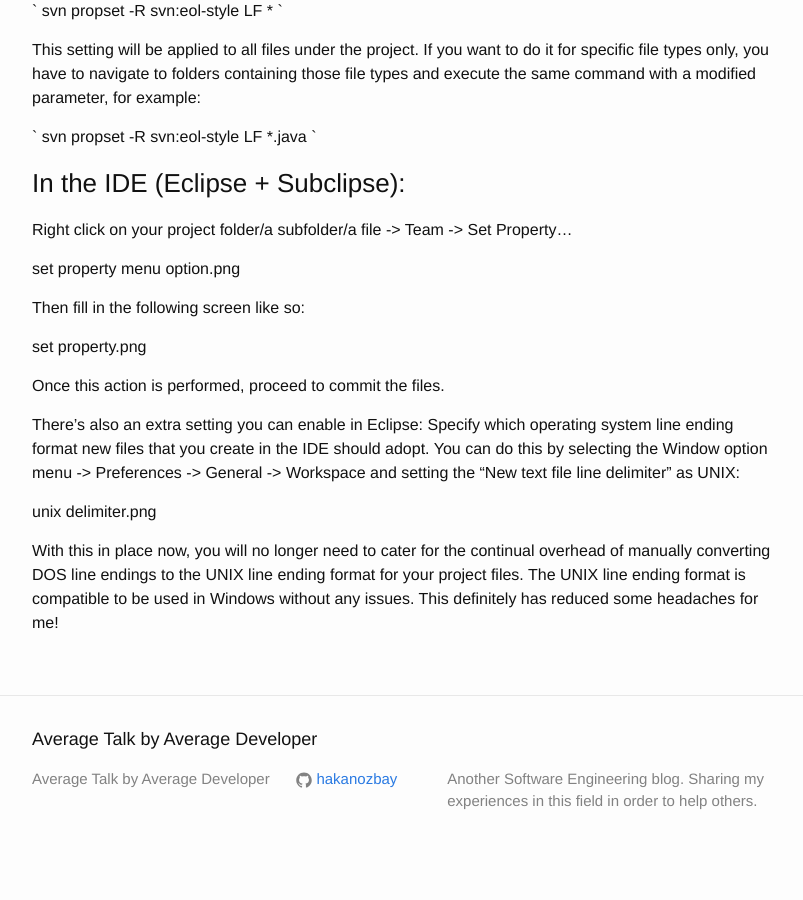
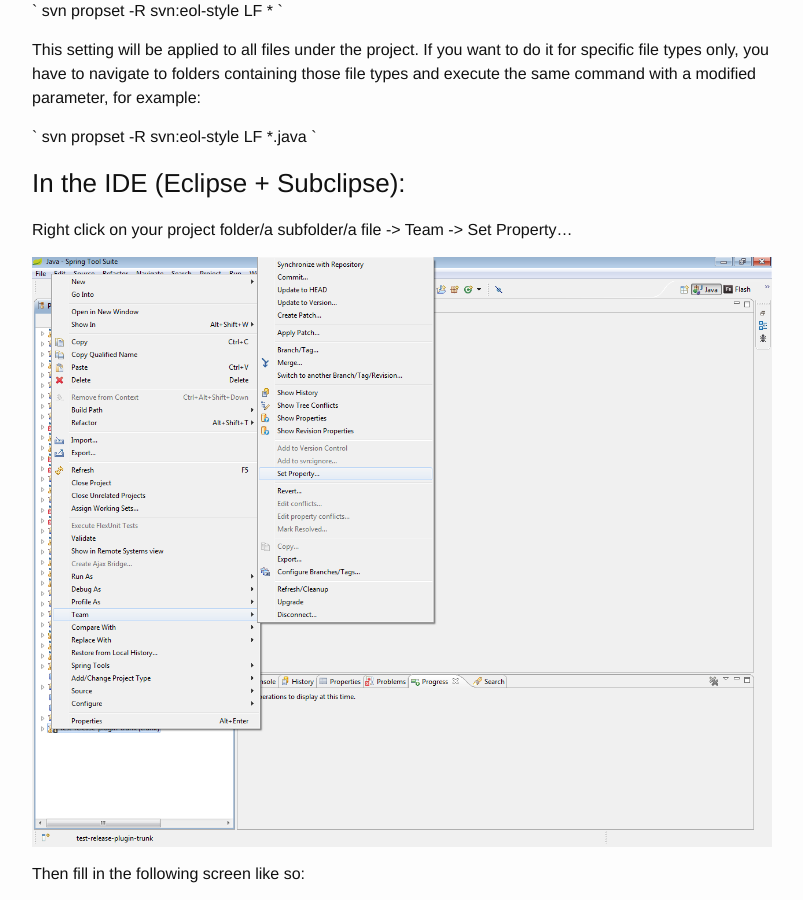
Before and after one commit to hakanozbay/hakanozbay.github.io, a Jekyll site: the page built from _posts/2013-06-27-removing-dos-line-ending-markers.md, in a window 1280 px wide and 900 px high, scrolled down 1202 px. Shown: the whole window, without its empty margins (238-1041 px from the left). Built offline with Jekyll 4.4.1, drawn with Linux system fonts in a browser that asks for light colours; before the commit the page ends 2075 px from its top, so only the background shows below that.

Commit message:
inserted images into post

```diff
--- a/_posts/2013-06-27-removing-dos-line-ending-markers.md
+++ b/_posts/2013-06-27-removing-dos-line-ending-markers.md
@@ -50,17 +50,21 @@ svn propset -R svn:eol-style LF *.java
 
 Right click on your project folder/a subfolder/a file -> Team -> Set Property...
 
-set property menu option.png
+![][setPropertyMenuOption]
 
 Then fill in the following screen like so:
 
-set property.png
+![][setProperty]
 
 Once this action is performed, proceed to commit the files.
 
 There's also an extra setting you can enable in Eclipse: Specify which operating system line ending format new files that you create in the IDE should adopt. You can do this by selecting the Window option menu -> Preferences -> General -> Workspace and setting the "New text file line delimiter" as UNIX:
 
-unix delimiter.png
+![][unixDelimeter]
 
 
 With this in place now, you will no longer need to cater for the continual overhead of manually converting DOS line endings to the UNIX line ending format for your project files. The UNIX line ending format is compatible to be used in Windows without any issues. This definitely has reduced some headaches for me!
+
+[setPropertyMenuOption]: https://raw.githubusercontent.com/hakanozbay/hakanozbay.github.io/master/_images/set%2Bproperty%2Bmenu%2Boption.png
+[setProperty]: https://raw.githubusercontent.com/hakanozbay/hakanozbay.github.io/master/_images/set%2Bproperty.png
+[unixDelimeter]: https://raw.githubusercontent.com/hakanozbay/hakanozbay.github.io/master/_images/unix%2Bdelimiter.png
```
